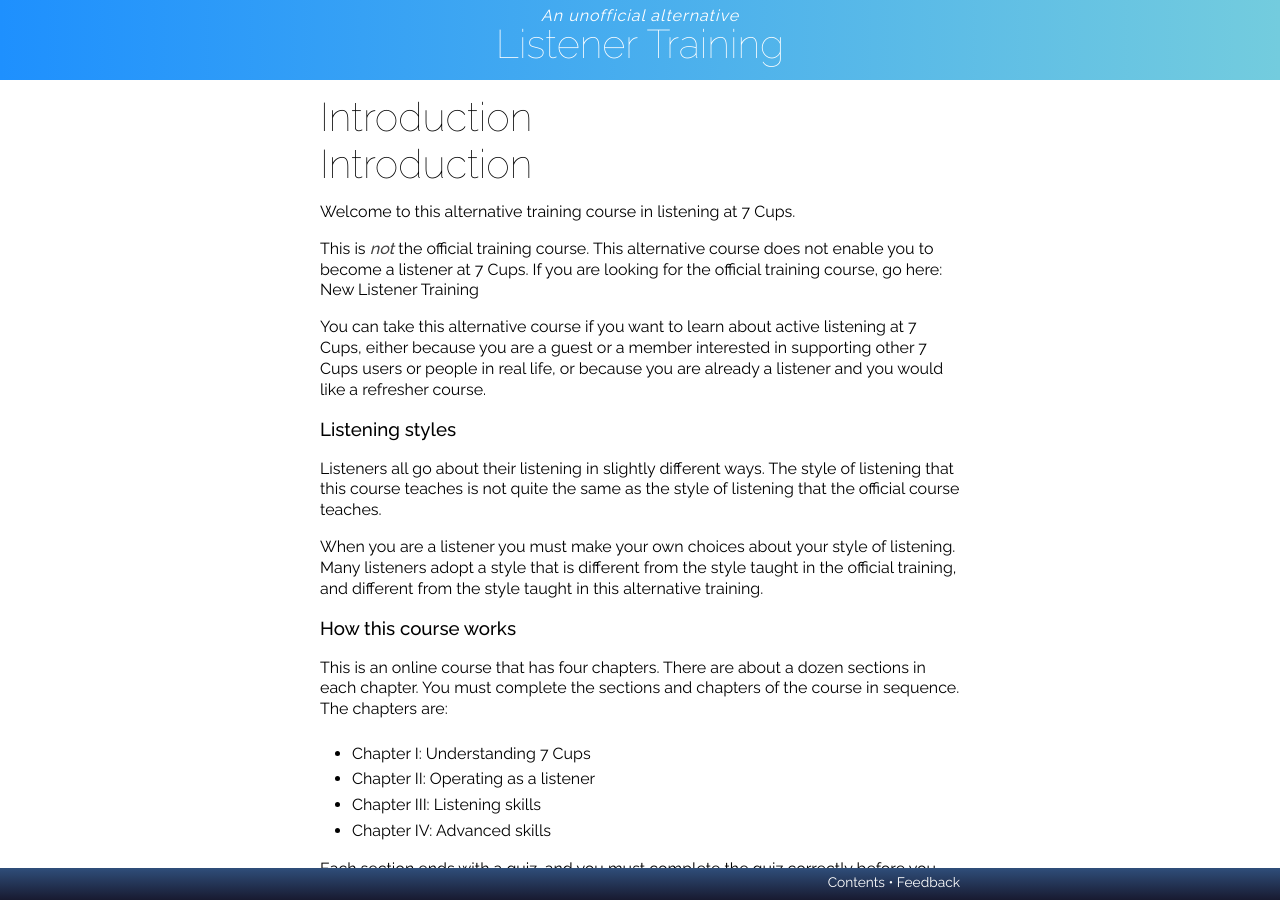
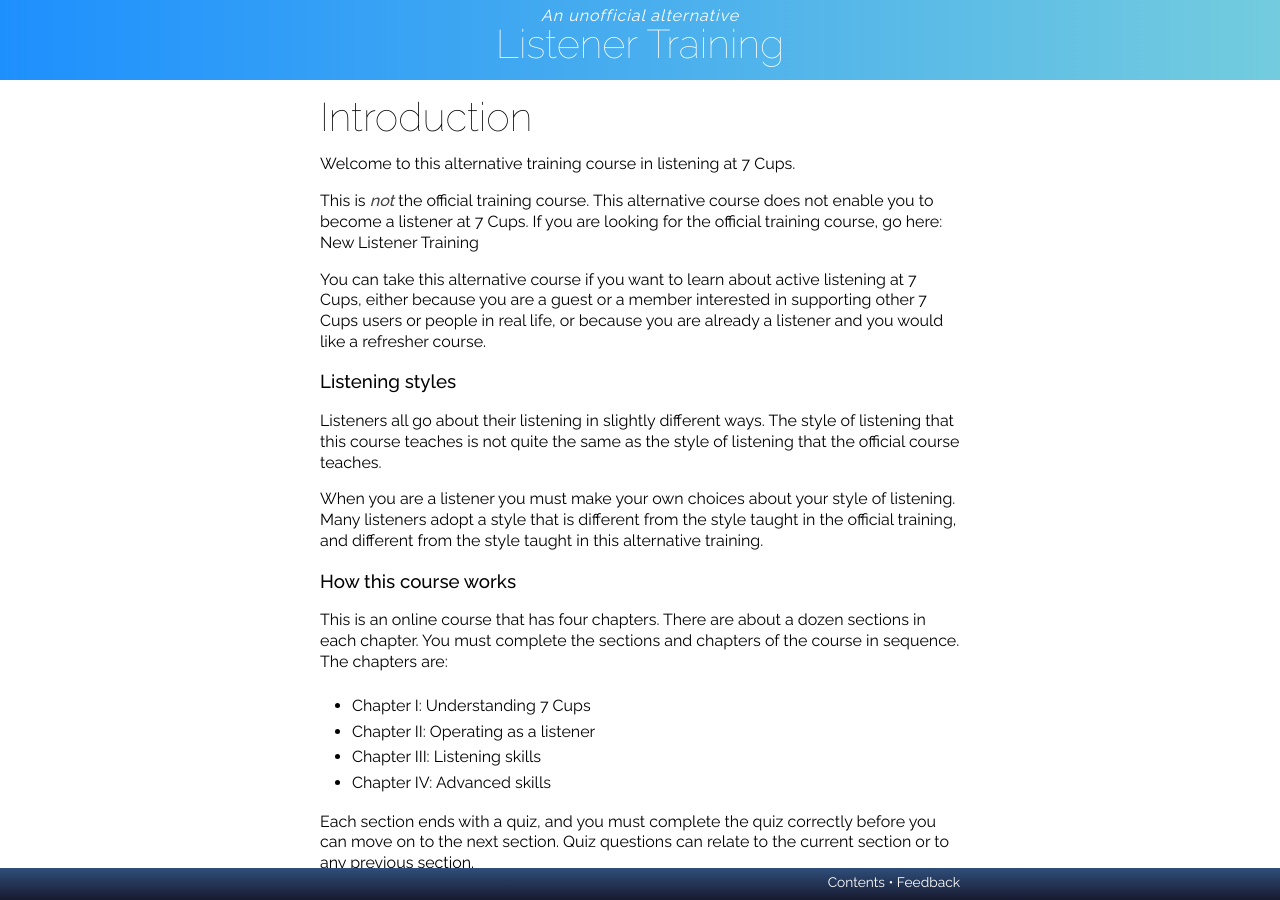
Before and after one commit to RarelyCharlie/rarelycharlie.github.io, a Jekyll site: the page built from _listen/listen00.md, in a window 1280 px wide and 900 px high. Built offline with Jekyll 4.4.1, drawn with Linux system fonts in a browser that asks for light colours; nearby versions of some CDN libraries.

Commit message:
put h1 in layout

```diff
--- a/_listen/listen00.md
+++ b/_listen/listen00.md
@@ -4,9 +4,6 @@ title: Introduction
 class: chapter
 serial: 0
 ---
-# Introduction
-{: data-section="{{ page.serial }}"}
-
 Welcome to this alternative training course in listening at 7 Cups.
 
 This is *not* the official training course. This alternative course does not enable you to become a listener at 7 Cups. If you are looking for the official training course, go here: New Listener Training
```
